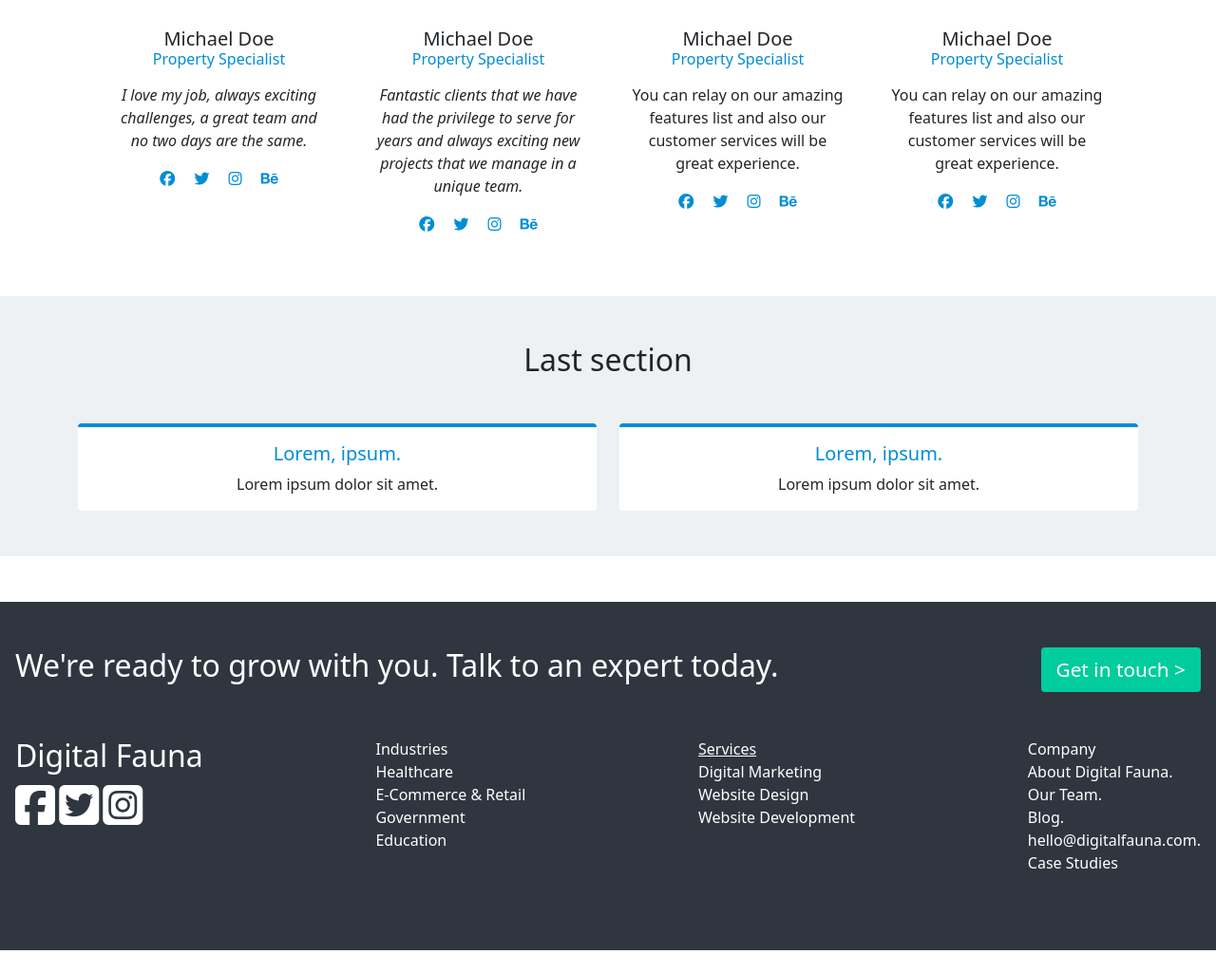
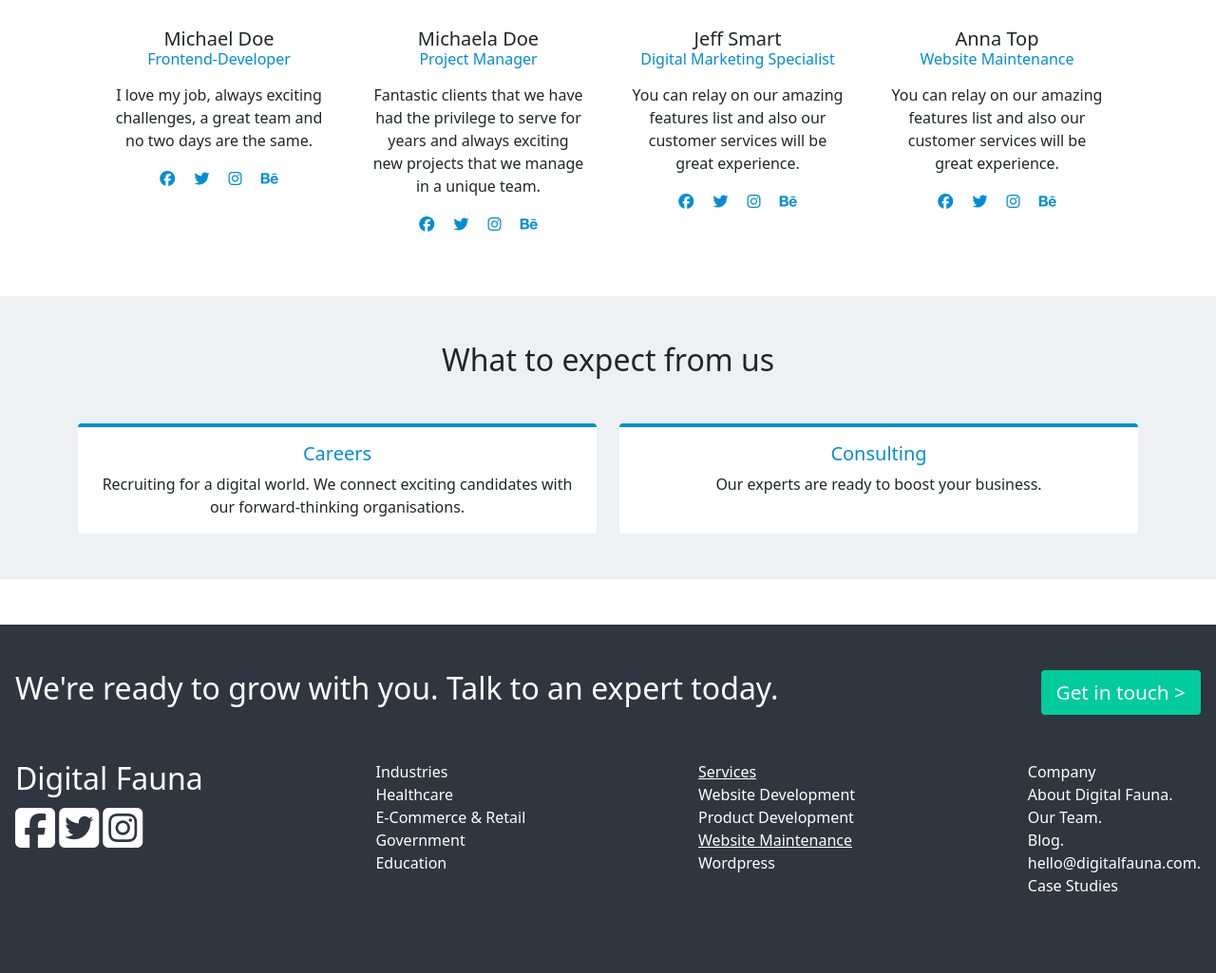
Before and after one commit to MagdalenaGalindez/curso-desarrollo-web, a website: page html/about.html in a window 1280 px wide. Shown: the part 1149-2174 px from the top of the page at 95% size. Before the commit the page ends 2150 px from the top, so only its background shows below. Drawn offline with nearby package versions, Linux system fonts and the light colour scheme.

Commit message:
update Content

```diff
--- a/html/about.html
+++ b/html/about.html
@@ -27,10 +27,10 @@
                         <a class="nav-link" href="services.html">Services</a>
                     </li>
                     <li class="nav-item">
-                        <a class="nav-link" href="about.html">About us</a>
+                        <a class="nav-link" href="website-maintenance.html">Website Maintenance</a>
                     </li>
                     <li class="nav-item">
-                        <a class="nav-link" href="website-support.html">Website Support</a>
+                        <a class="nav-link" href="about.html">About us</a>
                     </li>
                 </ul>
                 <a class="btn btn-primary ms-lg-auto" href="contact.html">START A PROJECT</a>
@@ -91,8 +91,8 @@
                         <img src="https://www.wrappixel.com/demos/ui-kit/wrapkit/assets/images/team/t1.jpg" alt="wrapkit" class="img-fluid rounded-circle" />
                         <div class="pt-2">
                             <h5 class="mt-4 mb-0">Michael Doe</h5>
-                            <h6 class="subtitle mb-3">Property Specialist</h6>
-                            <p><i>I love my job, always exciting challenges, a great team and no two days are the same.</i></p>
+                            <h6 class="subtitle mb-3">Frontend-Developer</h6>
+                            <p>I love my job, always exciting challenges, a great team and no two days are the same.</p>
                             <ul class="list-inline">
                                 <li class="list-inline-item"><a href="#" class="text-decoration-none d-block px-1"><i class="fa-brands fa-facebook"></i></a></li>
                                 <li class="list-inline-item"><a href="#" class="text-decoration-none d-block px-1"><i class="fa-brands fa-twitter"></i></a></li>
@@ -104,9 +104,9 @@
                     <div class="col-md-6 col-lg-3">
                         <img src="https://www.wrappixel.com/demos/ui-kit/wrapkit/assets/images/team/t2.jpg" alt="wrapkit" class="img-fluid rounded-circle" />
                         <div class="pt-2">
-                            <h5 class="mt-4 mb-0">Michael Doe</h5>
-                            <h6 class="subtitle mb-3">Property Specialist</h6>
-                            <p><i>Fantastic clients that we have had the privilege to serve for years and always exciting new projects that we manage in a unique team.</i></p>
+                            <h5 class="mt-4 mb-0">Michaela Doe</h5>
+                            <h6 class="subtitle mb-3">Project Manager</h6>
+                            <p>Fantastic clients that we have had the privilege to serve for years and always exciting new projects that we manage in a unique team.</p>
                             <ul class="list-inline">
                                 <li class="list-inline-item"><a href="#" class="text-decoration-none d-block px-1"><i class="fa-brands fa-facebook"></i></a></li>
                                 <li class="list-inline-item"><a href="#" class="text-decoration-none d-block px-1"><i class="fa-brands fa-twitter"></i></a></li>
@@ -118,8 +118,8 @@
                     <div class="col-md-6 col-lg-3">
                         <img src="https://www.wrappixel.com/demos/ui-kit/wrapkit/assets/images/team/t3.jpg" alt="wrapkit" class="img-fluid rounded-circle" />
                         <div class="pt-2">
-                            <h5 class="mt-4 mb-0">Michael Doe</h5>
-                            <h6 class="subtitle mb-3">Property Specialist</h6>
+                            <h5 class="mt-4 mb-0">Jeff Smart</h5>
+                            <h6 class="subtitle mb-3">Digital Marketing Specialist</h6>
                             <p>You can relay on our amazing features list and also our customer services will be great experience.</p>
                             <ul class="list-inline">
                                 <li class="list-inline-item"><a href="#" class="text-decoration-none d-block px-1"><i class="fa-brands fa-facebook"></i></a></li>
@@ -132,8 +132,8 @@
                     <div class="col-md-6 col-lg-3">
                         <img src="https://www.wrappixel.com/demos/ui-kit/wrapkit/assets/images/team/t4.jpg" alt="wrapkit" class="img-fluid rounded-circle" />
                         <div class="pt-2">
-                            <h5 class="mt-4 mb-0">Michael Doe</h5>
-                            <h6 class="subtitle mb-3">Property Specialist</h6>
+                            <h5 class="mt-4 mb-0">Anna Top</h5>
+                            <h6 class="subtitle mb-3">Website Maintenance</h6>
                             <p>You can relay on our amazing features list and also our customer services will be great experience.</p>
                             <ul class="list-inline">
                                 <li class="list-inline-item"><a href="#" class="text-decoration-none d-block px-1"><i class="fa-brands fa-facebook"></i></a></li>
@@ -148,21 +148,23 @@
         </div>
         <section>
             <div class="container mb-5 py-5 text-center">
-                <h2 class="mb-5">Last section</h2>
+                <h2 class="mb-5">What to expect from us</h2>
                 <div class="row row-cols-md-2 g-4 text-center">
                     <div class="col">
                         <div class="card h-100">
                             <div class="card-body">
-                                <h5 class="card-title">Lorem, ipsum.</h5>
-                                <p class="card-text">Lorem ipsum dolor sit amet.</p>
+                                <h5 class="card-title">Careers</h5>
+                                <p class="card-text">
+                                    Recruiting for a digital world. We connect exciting candidates with our forward-thinking organisations.
+                                </p>
                             </div>
                         </div>
                     </div>
                     <div class="col">
                         <div class="card h-100">
                             <div class="card-body">
-                                <h5 class="card-title">Lorem, ipsum.</h5>
-                                <p class="card-text">Lorem ipsum dolor sit amet.</p>
+                                <h5 class="card-title">Consulting</h5>
+                                <p class="card-text">Our experts are ready to boost your business.</p>
                             </div>
                         </div>
                     </div>
@@ -193,9 +195,10 @@
             </ul>
             <ul class="footer-menu">
                 <li><a href="services.html">Services</a></li>
-                <li>Digital Marketing</li>
-                <li>Website Design</li>
                 <li>Website Development</li>
+                <li>Product Development</li>
+                <li><a href="website-maintenance.html">Website Maintenance</a></li>
+                <li>Wordpress</li>
             </ul>
             <ul class="footer-menu">
                 <li>Company</li>
```
Also changed, not shown: html/contact.html (+5 -4 lines), html/services.html (+5 -4 lines), html/website-maintenance.html (renamed from html/website-support.html, +13 -19 lines), index.html (+12 -11 lines).
